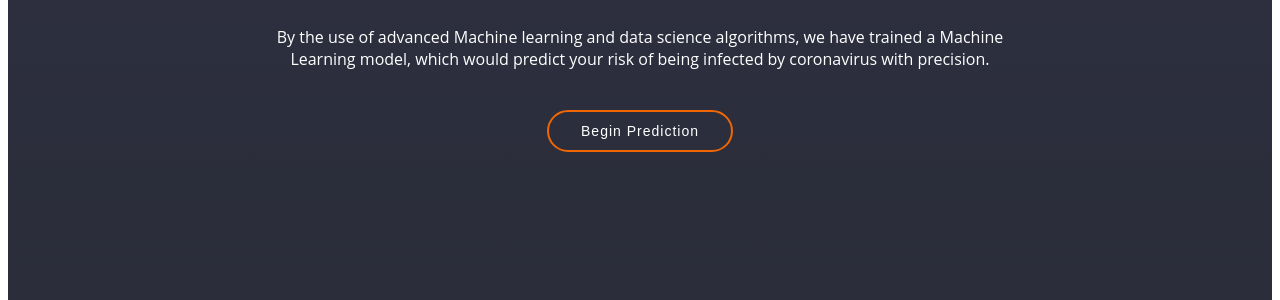
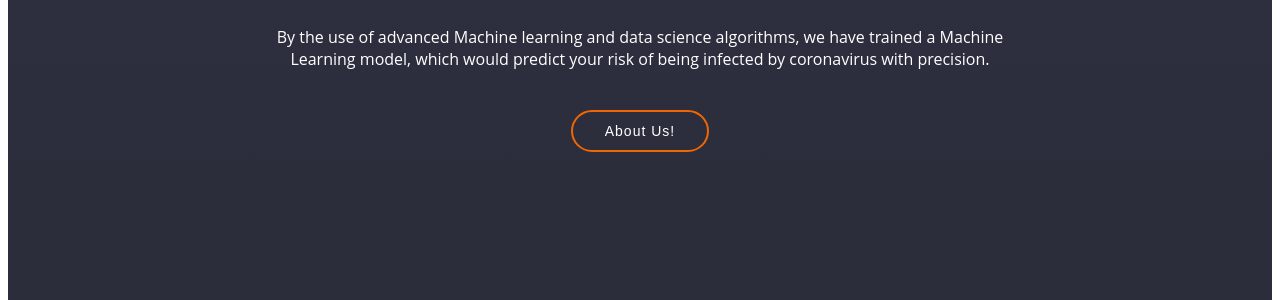
Before and after one commit to Adarsh-Saurabh/Covid-Predictor-Deployement, a Flask app: page / in a window 1280 px wide. Shown: the part 1006-1306 px from the top of the page. Run offline with Flask 2, Linux system fonts and the light colour scheme; some libraries are stand-ins or nearby versions.

Commit message:
Some Correction in index.html

```diff
--- a/templates/index.html
+++ b/templates/index.html
@@ -11,7 +11,6 @@
 
 
   <link rel= "stylesheet" href="{{ url_for('static', filename = 'style.css') }}">
-
 
 
 
@@ -64,7 +63,7 @@
           <h2 class="animate__animated animate__fadeInDown">Prediction Mechanism</h2>
           <p class="animate__animated animate__fadeInUp">By the use of advanced Machine learning and data science algorithms, we have trained a
             Machine Learning model, which would predict your risk of being infected by coronavirus with precision.</p>
-          <a href="#about" class="btn-get-started animate__animated animate__fadeInUp scrollto">Begin Prediction</a>
+          <a href="#about" class="btn-get-started animate__animated animate__fadeInUp scrollto">About Us!</a>
         </div>
       </div>
       <a class="carousel-control-prev" href="#heroCarousel" role="button" data-bs-slide="prev">
```
